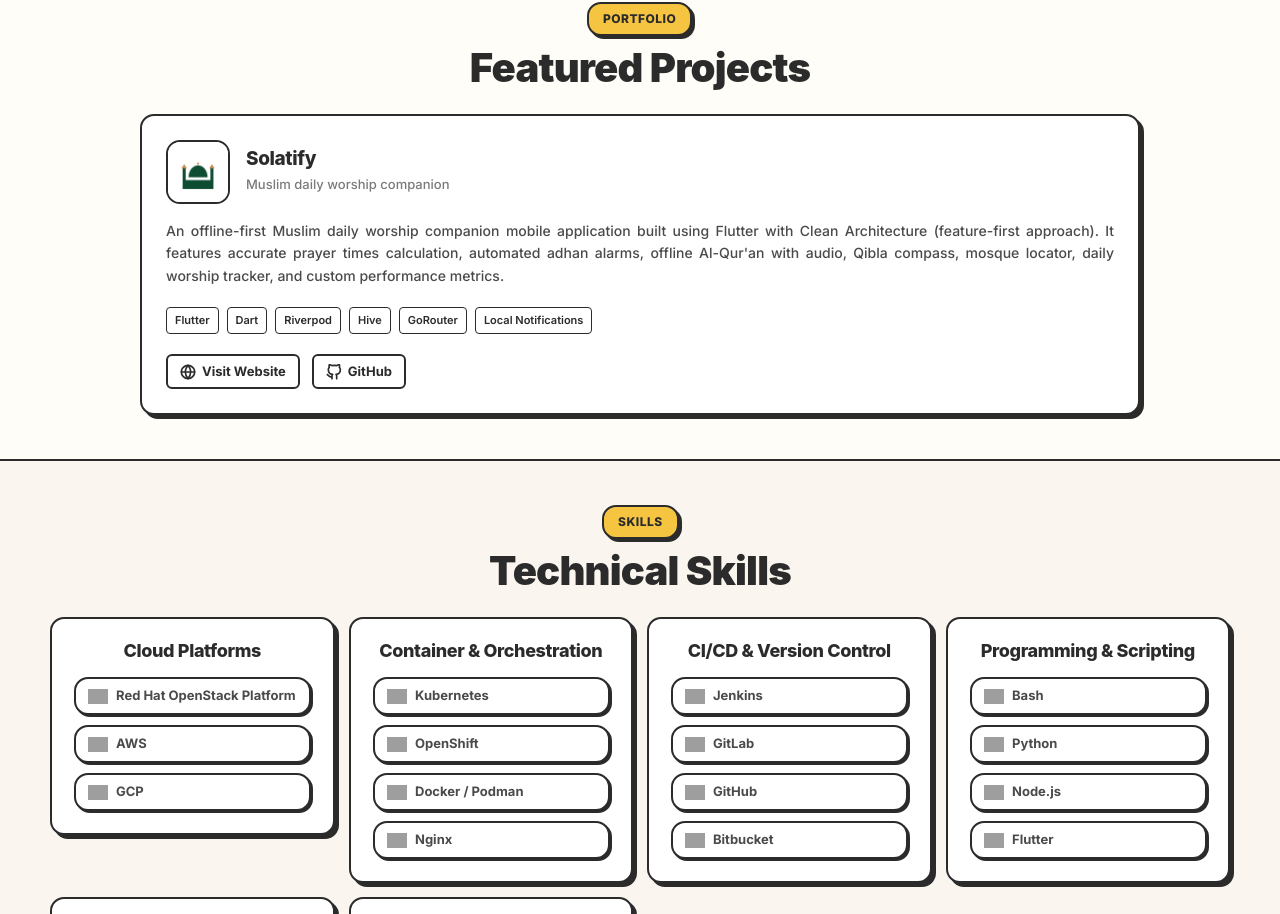
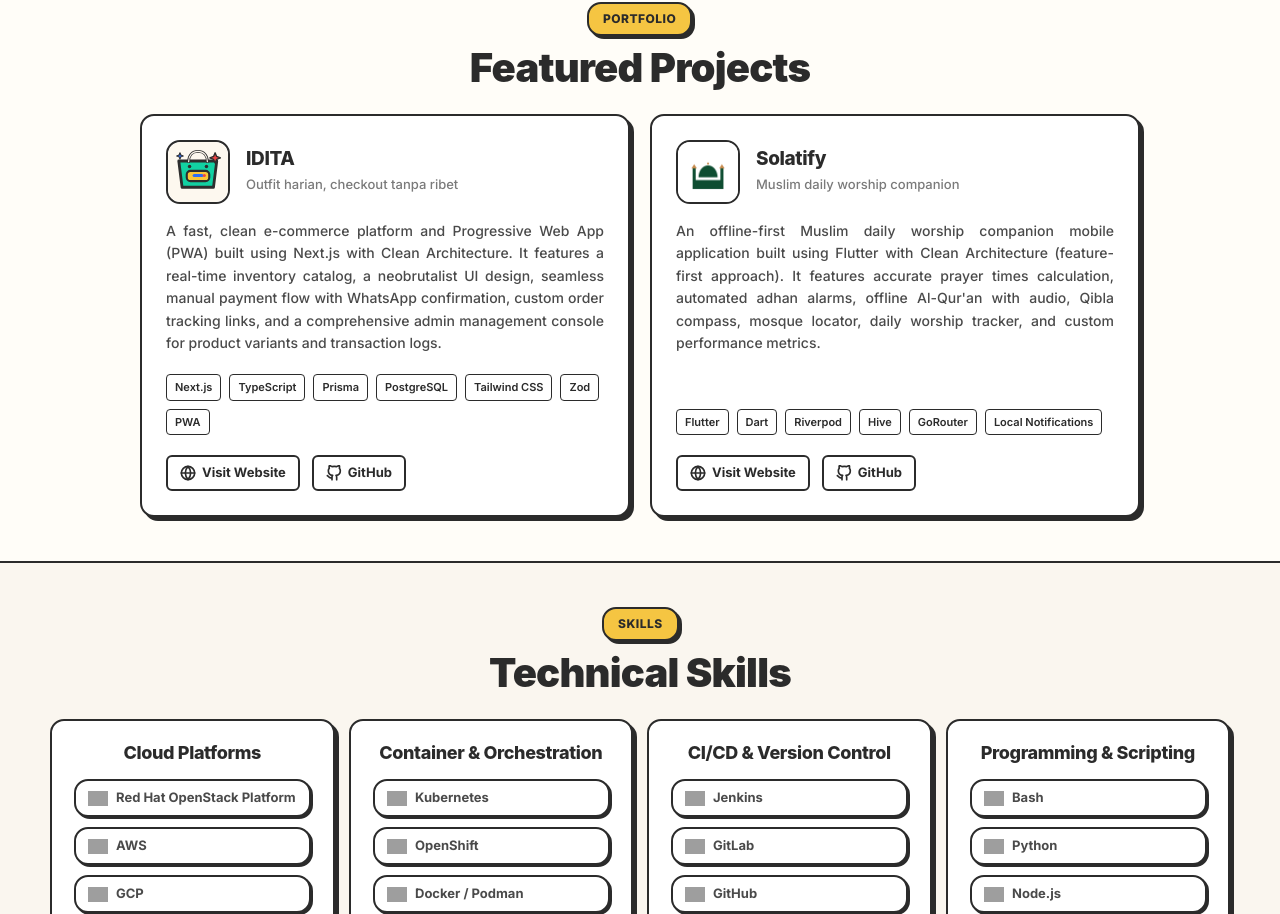
Before and after one commit to imransetiadi/about_me, a Next.js app: page / in a window 1280 px wide. Shown: the part 1659-2573 px from the top of the page. Built offline with nearby package versions, Linux system fonts and the light colour scheme; grey boxes are pictures that could not be loaded.

Commit message:
feat: add IDITA project to portfolio

```diff
--- a/src/app/page.tsx
+++ b/src/app/page.tsx
@@ -39,6 +39,15 @@
 ];
 
 const projects = [
+  {
+    title: "IDITA",
+    tagline: "Outfit harian, checkout tanpa ribet",
+    description: "A fast, clean e-commerce platform and Progressive Web App (PWA) built using Next.js with Clean Architecture. It features a real-time inventory catalog, a neobrutalist UI design, seamless manual payment flow with WhatsApp confirmation, custom order tracking links, and a comprehensive admin management console for product variants and transaction logs.",
+    tags: ["Next.js", "TypeScript", "Prisma", "PostgreSQL", "Tailwind CSS", "Zod", "PWA"],
+    image: "/idita-logo.svg",
+    link: "https://www.idita.web.id/",
+    github: "https://github.com/imransetiadi/idita",
+  },
   {
     title: "Solatify",
     tagline: "Muslim daily worship companion",
```
Also changed, not shown: public/idita-logo.svg (added).
